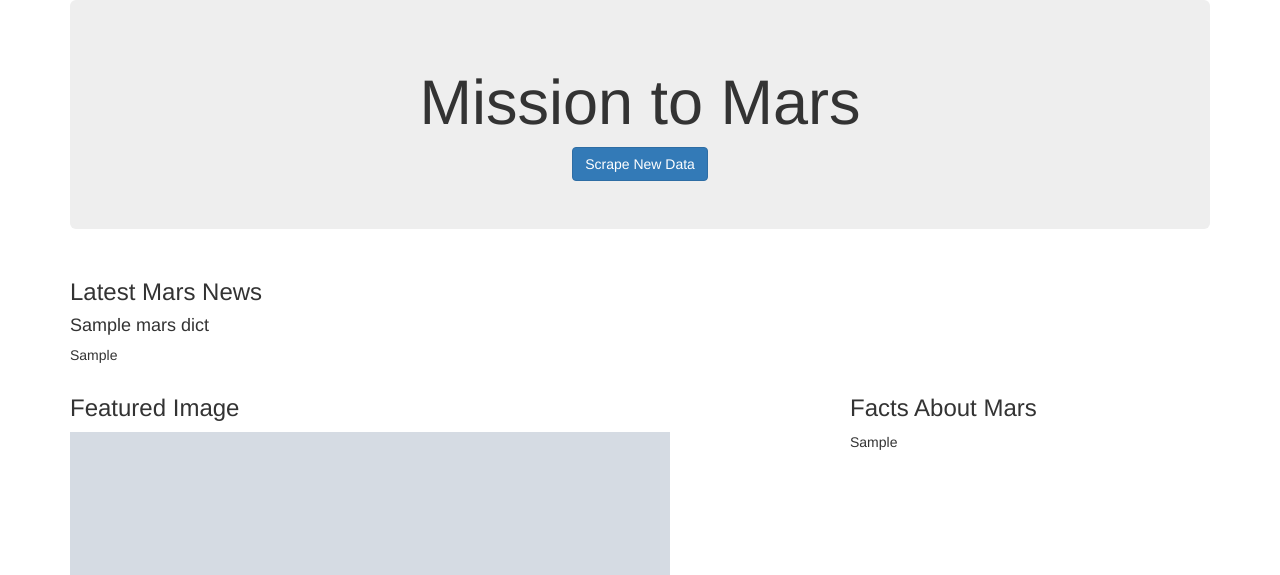
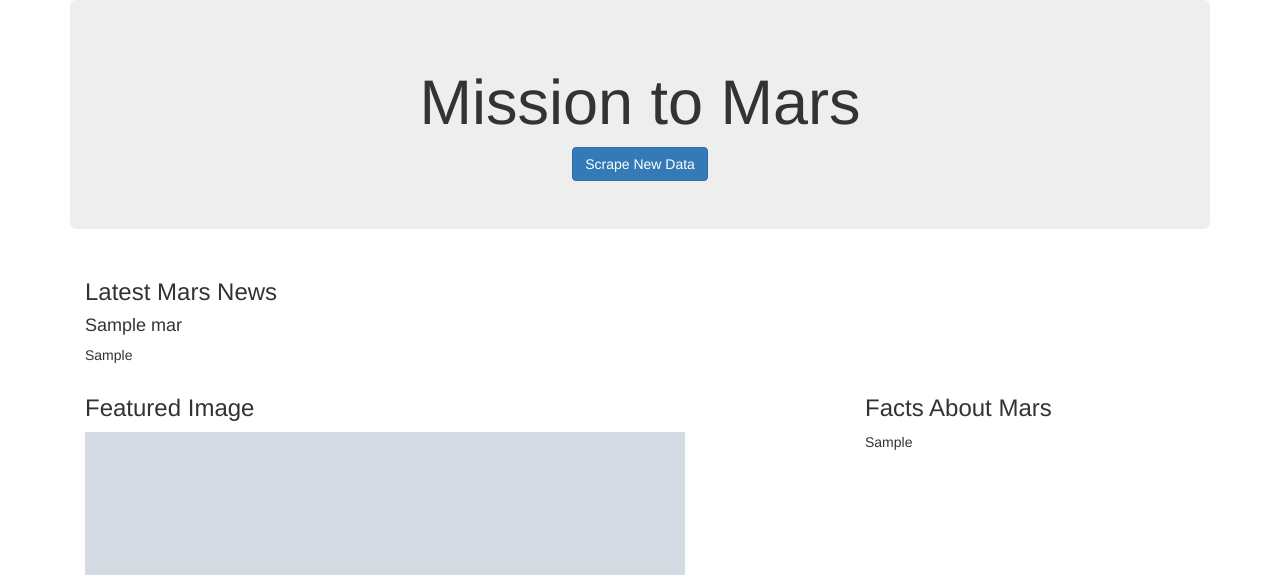
Before and after one commit to cmoeser5/Mission-to-Mars, a Flask app: template Missions_to_Mars/templates/index.html in a window 1280 px wide. Shown: the top 575 px of the page. Run offline with Flask 2, Linux system fonts and the light colour scheme; the template is opened without the code that fills it: most values are stand-ins (such as "Sample title", 1, 10 or a date in 2020); grey boxes marked "Sample" are stand-in pictures; parts of the project's set-up code (start-up, migrations or seed data) failed here and were passed over; some libraries are stand-ins or nearby versions.

Commit message:
updated files

```diff
--- a/Missions_to_Mars/app.py
+++ b/Missions_to_Mars/app.py
@@ -1,29 +1,27 @@
-from scrape_mars import scrape, mars_dict
+from scrape_mars import scrape, mars
 from scrape_mars import firefox_driver
 from flask import Flask, render_template, redirect
 from flask_pymongo import PyMongo
 import os
 
 driver = firefox_driver()
+app = Flask(__name__)
 
-app = Flask(__name__)
-CONN = "mongodb://localhost:27017/mars_dict"
-app.config["MONGO_URI"] = CONN
 
+app.config["MONGO_URI"] = "mongodb://localhost:27017/mars"
 mongo = PyMongo(app)
 
 
 @app.route("/")
 def index():
-    mars_dict = mongo.db.mars_dict.find_one()
-    return render_template("index.html", mars_dict=mars_dict)
+    mars= mongo.db.mars.find_one()
+    return render_template("index.html", mars=mars)
 
 @app.route("/scrape")
 def scrape():
-    mars_dict = mongo.db.mars_dict
-    mongo.db.mars_dict.drop()
-    mongo.db.mars_dict.insert_one(scrape(driver))
-    mars_dict.update({},mars_dict, upsert=True)
+    mars = mongo.db.mars
+    mars_data = scrape_mars.scrape()
+    mars.update({}, mars_data, upsert=True)
     return redirect ("/", code=302)
 
 if __name__ == "__main__":
--- a/Missions_to_Mars/scrape_mars.py
+++ b/Missions_to_Mars/scrape_mars.py
@@ -12,7 +12,7 @@ def firefox_driver():
     return driver
 
 driver = firefox_driver()
-mars_dict = {}
+mars= {}
 
 # Define scrape function
 def scrape(driver):
@@ -26,10 +26,10 @@ def scrape(driver):
     # Finding News
     news_titles = soup.find_all("li", class_="slide")
     latest_story = news_titles[1].find("div", class_="content_title")
-    mars_dict["news_title"] = latest_story.text.strip()
+    mars["news_title"] = latest_story.text.strip()
 
     article_p = news_titles[1].find("div", class_="article_teaser_body")
-    mars_dict["news_article_p"] = article_p.text.strip()
+    mars["news_article_p"] = article_p.text.strip()
 
     # JPL Mars Space Image
     url = "https://www.jpl.nasa.gov/spaceimages/?search=&category=Mars"
@@ -40,7 +40,7 @@ def scrape(driver):
     image = soup.find("article")["style"].replace('background-image: url(','').replace(');', '')[1:-1]
     main_url = "https://www.jpl.nasa.gov"
     image_url = main_url + image
-    mars_dict["featured_image"] = image_url
+    mars["featured_image"] = image_url
 
     # Mars Facts Table
     page = requests.get("https://space-facts.com/mars")
@@ -54,7 +54,7 @@ def scrape(driver):
     ]
     df = pd.DataFrame(table_data)
     mars_html_table = df.to_html(index=False)
-    mars_dict["mars_facts"] = mars_html_table
+    mars["mars_facts"] = mars_html_table
 
     # Mars Hemispheres
     # Image 1
@@ -118,10 +118,13 @@ def scrape(driver):
         {"title": "Syrtis Major Hemisphere", "img_url": "image_h3"},
         {"title": "Valles Marineris Hemisphere", "img_url": "image_h4"},
     ]
-    mars_dict["mars hemispheres"] = hemisphere_image_urls
+    mars["mars hemispheres"] = hemisphere_image_urls
 
-    return mars_dict
+    return mars
     driver.close()
 
 scrape(driver)
-print(mars_dict)
+print(mars)
+
+if __name__ == "__main__":
+    print(scrape(driver))
--- a/Missions_to_Mars/templates/index.html
+++ b/Missions_to_Mars/templates/index.html
@@ -13,8 +13,7 @@
                 <div class="col-lg-12">
                     <div class="jumbotron text-center">
                         <h1>Mission to Mars</h1>
-                        <button type="button" class="btn btn-primary" href="./scrape_mars.py">Scrape New Data</button>
-                    </div>
+                        <button type="button" class="btn btn-primary" href=/scrape>Scrape New Data</button>
                     </div>
                 </div>
             </div>
@@ -23,8 +22,8 @@
                     <div class="col-lg-12">
                         <div class="section-heading">
                             <h3>Latest Mars News</h3>
-                        <h4>{{ mars_dict.news_title }}</h4>
-                        <p>{{ mars_dict.news_article_p }}</p>
+                            <h4>{{mars.news_title}}</h4>
+                            <p>{{mars.news_article_p}}</p>
                         </div>
                     </div>
                 </div>
@@ -33,11 +32,11 @@
                 <div class="row">
                     <div class="col-md-8">
                         <h3>Featured Image</h3>
-                    <img src={{ mars_dict.featured_image }} width="600" height="600">
+                        <img src={{mars.featured_image}} width="600" height="600">
                     </div>
                     <div class="col-md-4">
                         <h3>Facts About Mars</h3>
-                    {{ mars.dict.mars_facts | safe}}
+                        {{mars.mars_facts | safe}}
                     </div>
                 </div>
             </div>
@@ -45,23 +44,24 @@
                 <h3><b>Hemispheres of Mars</b></h3>
                 <div class="row">
                     <div class="col-lg-6 col-sm-12">
-                    <img src ={{ mars_dict.mars_hemispheres[0]["img_url"]}} width="500" height="500">
-                    <h4 class="text-center"> <b>{{ mars_dict.mars_hemispheres[0]["title"] }}</b></h5>
+                        <img src ={{mars.mars_hemispheres[0]["img_url"]}} width="500" height="500">
+                        <h4 class="text-center"> <b>{{ mars.mars_hemispheres[0]["title"] }}</b></h5>
                     </div>
 
                     <div class="col-lg-6 col-sm-12">
-                    <img src ={{ mars_dict.mars_hemispheres[1]["img_url"]}} width="500" height="500">
-                    <h4 class="text-center"> <b>{{ mars_dict.mars_hemispheres[1]["title"]}}</b></h5>
+                        <img src ={{mars.mars_hemispheres[1]["img_url"]}} width="500" height="500">
+                        <h4 class="text-center"> <b>{{ mars.mars_hemispheres[1]["title"]}}</b></h5>
                     </div>
 
                     <div class="col-lg-6 col-sm-12">
-                    <img src ={{ mars_dict.mars_hemispheres[2]["img_url"]}} width="500" height="500">
-                    <h4 class="text-center"> <b>{{ mars_dict.mars_hemispheres[2]["title"]}}</b></h5>
+                        <img src ={{mars.mars_hemispheres[2]["img_url"]}} width="500" height="500">
+                        <h4 class="text-center"> <b>{{ mars.mars_hemispheres[2]["title"]}}</b></h5>
                     </div>
 
                     <div class="col-lg-6 col-sm-12">
-                    <img src ={{ mars_dict.mars_hemispheres[3]["img_url"]}} width="500" height="500">
-                    <h4 class="text-center"> <b>{{ mars_dict.mars_hemispheres[3]["title"]}}</b></h5>
+                        <img src ={{mars.mars_hemispheres[3]["img_url"]}} width="500" height="500">
+                        <h4 class="text-center"> <b>{{ mars.mars_hemispheres[3]["title"]}}</b></h5>
+                    </div>
                 </div>
             </div>
         </div>
```
Also changed, not shown: Missions_to_Mars/Images/homepage.png (added). Lines whose indentation alone changed are shown as unchanged.
